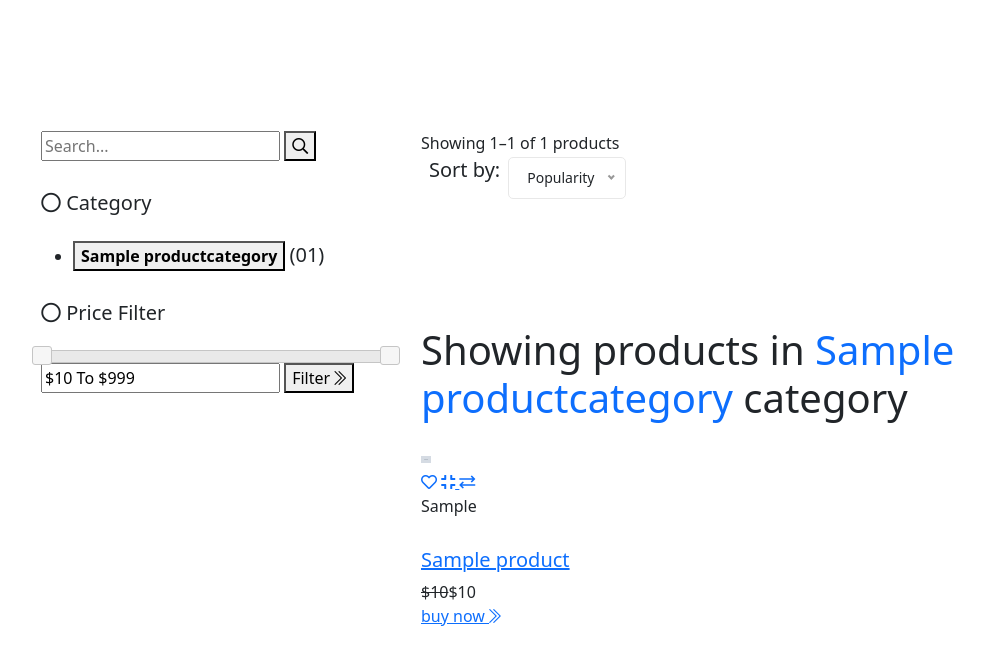
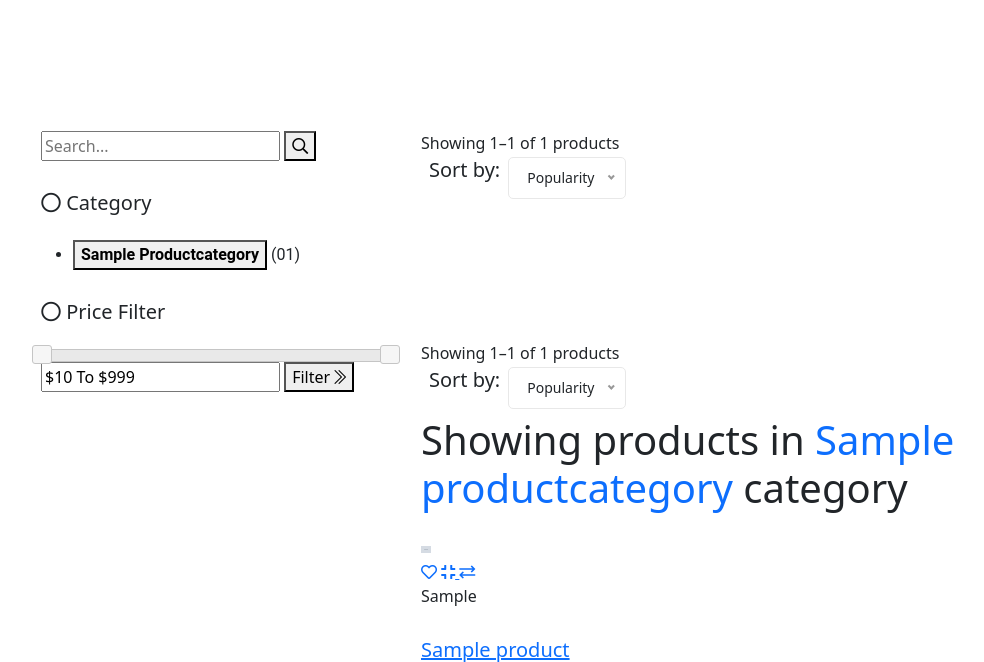
Before and after one commit to SteveAlsamarae/fitster, a Django app: template templates/store/shop.html in a window 1280 px wide. Shown: the part 1009-1671 px from the top of the page, without its empty margins (44-1028 px from the left). Run offline with Django 4.2, Linux system fonts and the light colour scheme; tables that the repository leaves empty hold one stand-in row (values such as "Sample post"); the template is opened without the code that fills it: values that come from a table or form of the project are taken from there, most other values are stand-ins (such as "Sample title", 1, 10 or a date in 2020); grey boxes marked "Sample" are stand-in pictures; some libraries are stand-ins or nearby versions; some web fonts are replaced.

Commit message:
Update shop topbar to render on htmx request

```diff
--- a/templates/_partials/no_product.html
+++ b/templates/_partials/no_product.html
@@ -1,3 +1,9 @@
+{% load static %}
+
+<div class="text-center htmx-indicator">
+  <img src="{% static 'img/loader.svg' %}" alt="searching...." height="120px">
+</div>
+
 {% if has_filter %}
 <div id="product_list">
   <h2 class="display-3" pt-4>Sorry! No product found for the price range!</h2>
--- a/templates/_partials/product_list.html
+++ b/templates/_partials/product_list.html
@@ -9,6 +9,28 @@
   <div class="row" id="product_listing">
     {% if products %}
     {% if query %}
+    <div id="product_meta_bar" class="product-meta mb-20" hx-swap-oob="true">
+      <div class="search_result">Showing {{ page_obj.start_index }}–{{ page_obj.end_index }} of {{ products.count }} products</div>
+      <div class="selection d-flex align-items-center">
+        <span class="lead px-2 pb-3">Sort by:</span>
+        <select
+          name="sort_by_popularity"
+          id="sort_select"
+          style="display: none;"
+          class="sort-select"
+          hx-get="{% url 'products:sorting' %}"
+          hx-target="#product_list"
+          hx-indicator=".htmx-indicator"
+          hx-swap="outerHTML swap:.5s"
+          hx-trigger="change"
+        >
+          <option value="1">Popularity</option>
+          <option value="2">Date</option>
+          <option value="3">Price low to high</option>
+          <option value="4">Price high to low</option>
+        </select>
+      </div>
+    </div>
       <h2 class="display-6 pt-0 pb-3" style="margin-top: -15px;">
         Showing results for <span class="text-primary">"{{ query }}"</span>
       </h2>
@@ -20,6 +42,28 @@
       </h2>
     {% endif %}
     {% if category %}
+    <div id="product_meta_bar" class="product-meta mb-20" hx-swap-oob="true">
+      <div class="search_result">Showing {{ page_obj.start_index }}–{{ page_obj.end_index }} of {{ products.count }} products</div>
+      <div class="selection d-flex align-items-center">
+        <span class="lead px-2 pb-3">Sort by:</span>
+        <select
+          name="sort_by_popularity"
+          id="sort_select"
+          style="display: none;"
+          class="sort-select"
+          hx-get="{% url 'products:sorting' %}"
+          hx-target="#product_list"
+          hx-indicator=".htmx-indicator"
+          hx-swap="outerHTML swap:.5s"
+          hx-trigger="change"
+        >
+          <option value="1">Popularity</option>
+          <option value="2">Date</option>
+          <option value="3">Price low to high</option>
+          <option value="4">Price high to low</option>
+        </select>
+      </div>
+    </div>
       <h2 class="display-6 pt-0 pb-3" style="margin-top: -15px;">
         Showing products in <span class="text-primary">{{ category }}</span> category
       </h2>
@@ -44,7 +88,7 @@
             </div>
             <div class="product-item-action">
               <a href="#"><i class="far fa-heart"></i></a>
-              <a href="{{ product.get_first_product_img }}" class="image-popups">
+              <a href="{{ product.get_first_product_img.url }}" class="image-popups">
                 <i class="fas fa-compress"></i>
               </a>
               <a href="#"><i class="far fa-exchange"></i></a>
@@ -143,4 +187,28 @@
     value=""
     hx-swap-oob="true"
   />
+  <div id="product_meta_bar" class="product-meta mb-20" hx-swap-oob="true">
+    <div class="search_result">Showing {{ page_obj.start_index }}–{{ page_obj.end_index }} of {{ products.count }} products</div>
+    <div class="selection d-flex align-items-center">
+      <span class="lead px-2 pb-3">Sort by:</span>
+      <select
+        name="sort_by_popularity"
+        id="sort_select"
+        style="display: none;"
+        class="sort-select"
+        hx-get="{% url 'products:sorting' %}"
+        hx-target="#product_list"
+        hx-indicator=".htmx-indicator"
+        hx-swap="outerHTML swap:.5s"
+        hx-trigger="change"
+      >
+        <option value="1">Popularity</option>
+        <option value="2">Date</option>
+        <option value="3">Price low to high</option>
+        <option value="4">Price high to low</option>
+      </select>
+    </div>
+  </div>
 {% endif %}
+
+<script src="{% static 'js/main.js' %}"></script>
--- a/templates/store/shop.html
+++ b/templates/store/shop.html
@@ -36,7 +36,7 @@
                 </h5>
                 <ul class="product-catagory_list">
                   {% for cat in categories %}
-                  <li>
+                  <li style="font-family: 'Roboto';">
                     <button
                       hx-get="{% url 'products:category_products' category_slug=cat.slug %}"
                       hx-target="#product_list"
@@ -44,9 +44,9 @@
                       hx-swap="outerHTML swap:.4s"
                       hx-push-url="true"
                       >
-                      <strong>{{ cat.name }}</strong>
+                      <strong>{{ cat.name | title }}</strong>
                     </button>
-                    <span class="lead">({{ cat.get_products_count }})</span>
+                    <span>({{ cat.get_products_count }})</span>
                   </li>
                   {% endfor %}
                 </ul>
```
